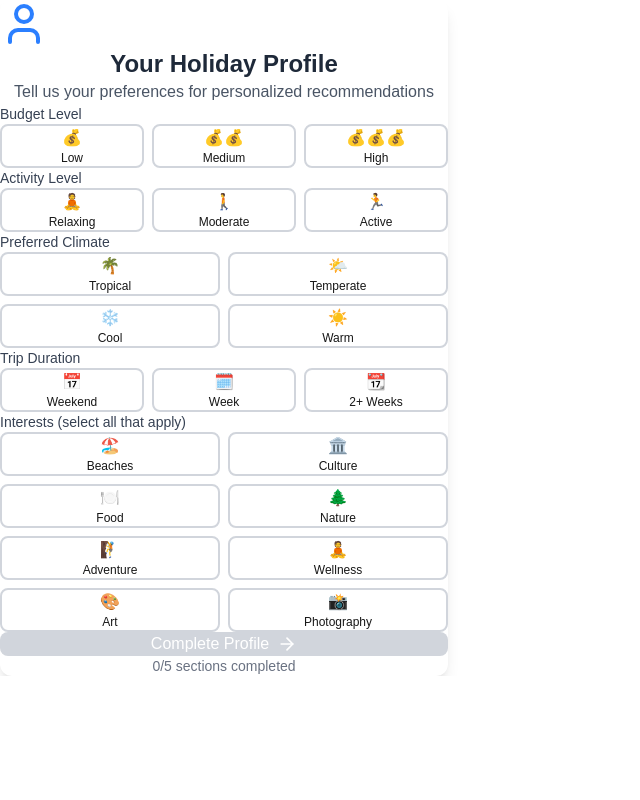
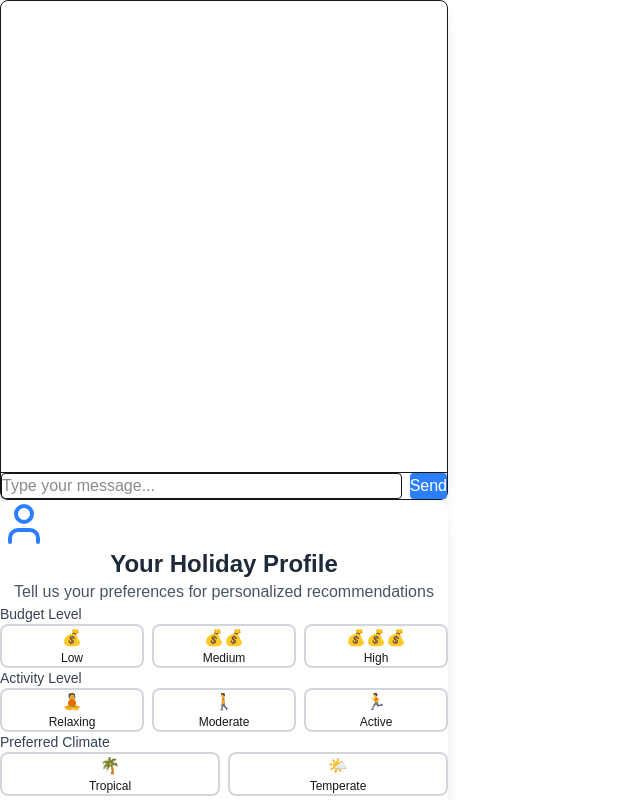
Before and after one commit to vladkuzmints/mmt-26-ai-summer-workshop, a Next.js app in the folder front-end/: page / in a window 1280 px wide. Shown: the top 800 px of the page, without its empty margins (0-640 px from the left). Built offline with nearby package versions, Linux system fonts and the light colour scheme.

Commit message:
[FE] chat interface

```diff
--- /dev/null
+++ b/front-end/src/app/components/Chat.tsx
@@ -0,0 +1,79 @@
+'use client';
+import React, { useState, useRef, useEffect } from 'react';
+
+interface Message {
+  sender: 'user' | 'bot';
+  text: string;
+}
+
+const Chat: React.FC = () => {
+  const [messages, setMessages] = useState<Message[]>([]);
+  const [input, setInput] = useState('');
+  const messagesEndRef = useRef<HTMLDivElement>(null);
+
+  useEffect(() => {
+    messagesEndRef.current?.scrollIntoView({ behavior: 'smooth' });
+  }, [messages]);
+
+  const sendMessage = async () => {
+    if (!input.trim()) return;
+    const userMessage: Message = { sender: 'user', text: input };
+    setMessages((prev) => [...prev, userMessage]);
+    setInput('');
+
+    // Simulate AI bot response (replace with real API call)
+    setTimeout(() => {
+      const botMessage: Message = {
+        sender: 'bot',
+        text: `AI Bot: You said "${userMessage.text}"`,
+      };
+      setMessages((prev) => [...prev, botMessage]);
+    }, 800);
+  };
+
+  const handleKeyDown = (e: React.KeyboardEvent<HTMLInputElement>) => {
+    if (e.key === 'Enter') sendMessage();
+  };
+
+  return (
+    <div className="flex flex-col h-[500px] w-full max-w-md mx-auto border rounded-lg shadow-lg bg-white">
+      <div className="flex-1 overflow-y-auto p-4 space-y-2">
+        {messages.map((msg, idx) => (
+          <div
+            key={idx}
+            className={`flex ${msg.sender === 'user' ? 'justify-end' : 'justify-start'}`}
+          >
+            <div
+              className={`px-4 py-2 rounded-lg max-w-xs break-words ${
+                msg.sender === 'user'
+                  ? 'bg-blue-500 text-white rounded-br-none'
+                  : 'bg-gray-200 text-gray-800 rounded-bl-none'
+              }`}
+            >
+              {msg.text}
+            </div>
+          </div>
+        ))}
+        <div ref={messagesEndRef} />
+      </div>
+      <div className="p-4 border-t flex gap-2">
+        <input
+          className="flex-1 border rounded px-3 py-2 focus:outline-none focus:ring-2 focus:ring-blue-400"
+          type="text"
+          placeholder="Type your message..."
+          value={input}
+          onChange={(e) => setInput(e.target.value)}
+          onKeyDown={handleKeyDown}
+        />
+        <button
+          className="bg-blue-500 text-white px-4 py-2 rounded hover:bg-blue-600 transition"
+          onClick={sendMessage}
+        >
+          Send
+        </button>
+      </div>
+    </div>
+  );
+};
+
+export default Chat;
--- a/front-end/src/app/page.tsx
+++ b/front-end/src/app/page.tsx
@@ -2,6 +2,7 @@
 
 import { useState } from "react";
 import { User, ArrowRight } from "lucide-react";
+import Chat from './components/Chat';
 
 const HolidayProfileQuiz = () => {
   const [profile, setProfile] = useState({
@@ -11,6 +12,7 @@ const HolidayProfileQuiz = () => {
     interests: [] as string[],
     duration: "",
   });
+
 
   const [isSubmitted, setIsSubmitted] = useState(false);
 
@@ -99,6 +101,9 @@ const HolidayProfileQuiz = () => {
   }
 
   return (
+
+    <>
+      <Chat/>
       <div className="max-w-md mx-auto p-6 bg-white rounded-xl shadow-lg">
         <div className="text-center mb-6">
           <User className="mx-auto mb-2 text-blue-500" size={48} />
@@ -272,6 +277,7 @@ const HolidayProfileQuiz = () => {
           sections completed
         </div>
       </div>
+    </>
   );
 };
 
```
Lines whose indentation alone changed are shown as unchanged.
